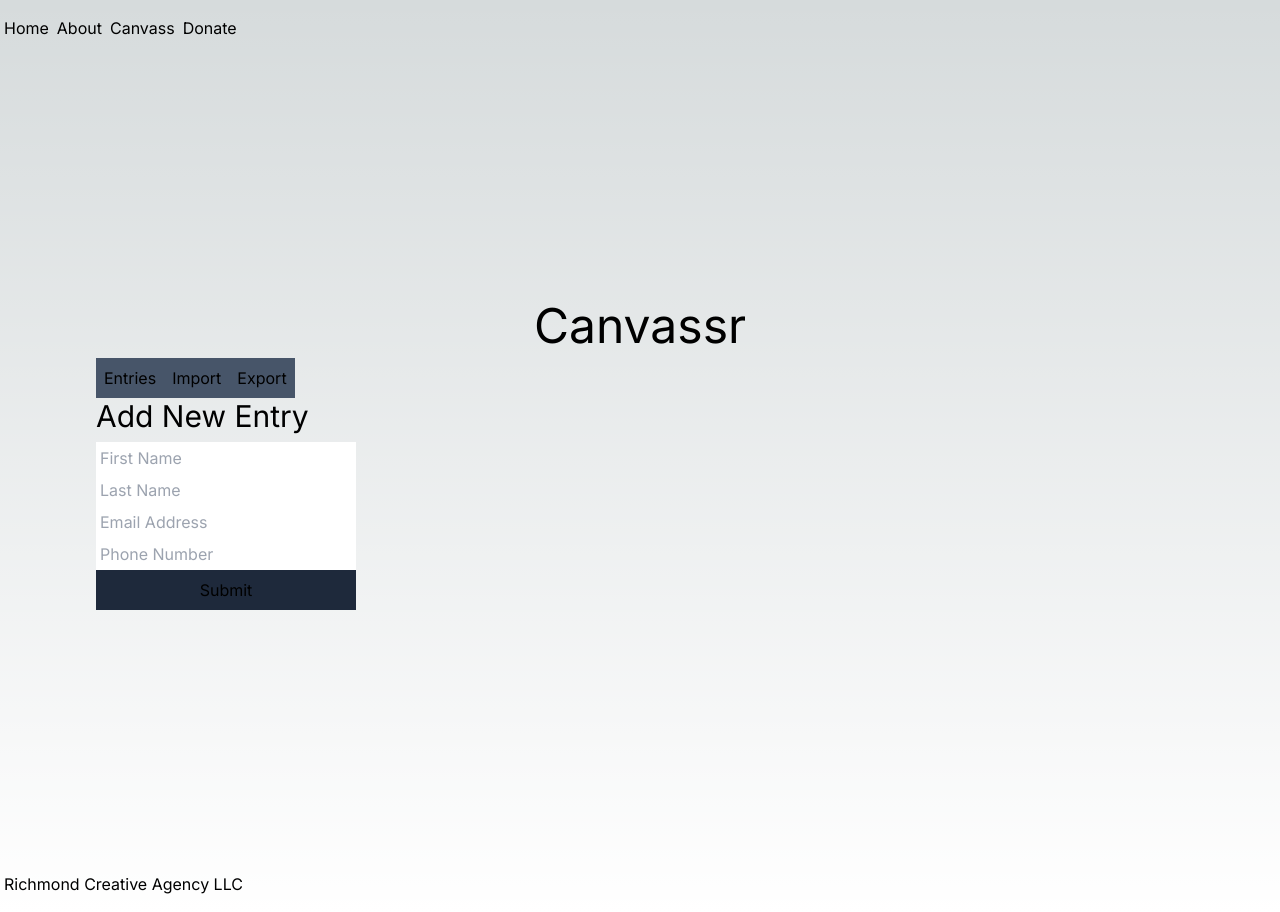
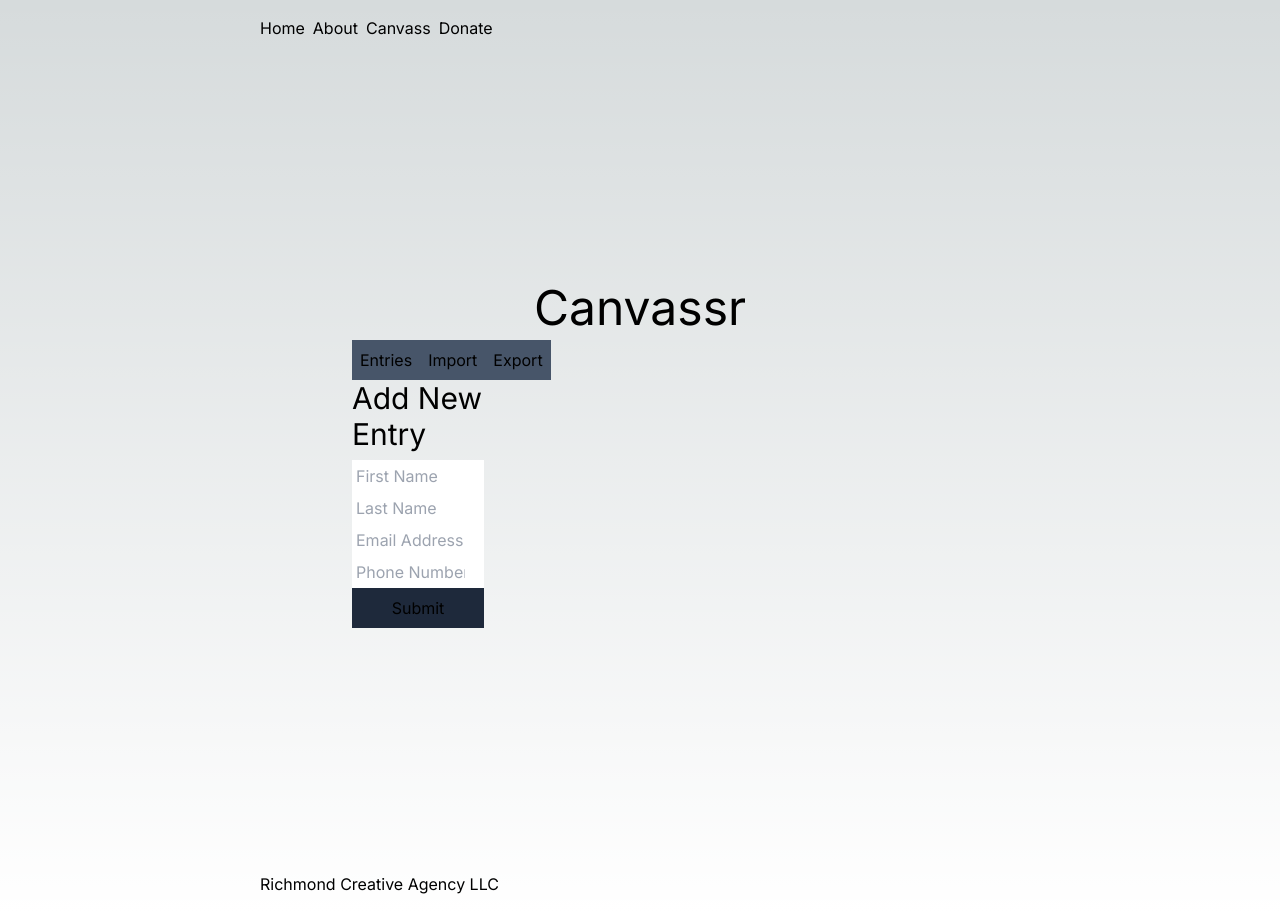
Before and after one commit to Richmond-Creative-Agency/fieldagent, a Next.js app: page /tool/canvassr in a window 1280 px wide. Built offline with nearby package versions, Linux system fonts and the light colour scheme.

Commit message:
feature: Add Suspense to Main

```diff
--- a/src/app/ui/components/Main.jsx
+++ b/src/app/ui/components/Main.jsx
@@ -2,13 +2,17 @@ import Header from '../header/Header';
 import Link from 'next/link';
 import Menu from './Menu';
 import NavButton from './NavButton';
+import { Suspense } from 'react';
 export default function Main({ children }) {
   return (
-    <>
+    <div className="container mx-auto">
       <Header />
-      <div className="flex w-full min-h-screen flex-col items-center justify-center p-24">
-        {children}
-      </div>
+      <Suspense>
+        <div className="flex w-full min-h-screen flex-col items-center justify-center p-24">
+          {children}
+        </div>
+      </Suspense>
+
       <footer>
         <Menu>
           <NavButton href="http://richmondcreative.agency">
@@ -16,6 +20,6 @@ export default function Main({ children }) {
           </NavButton>
         </Menu>
       </footer>
-    </>
+    </div>
   );
 }
```
